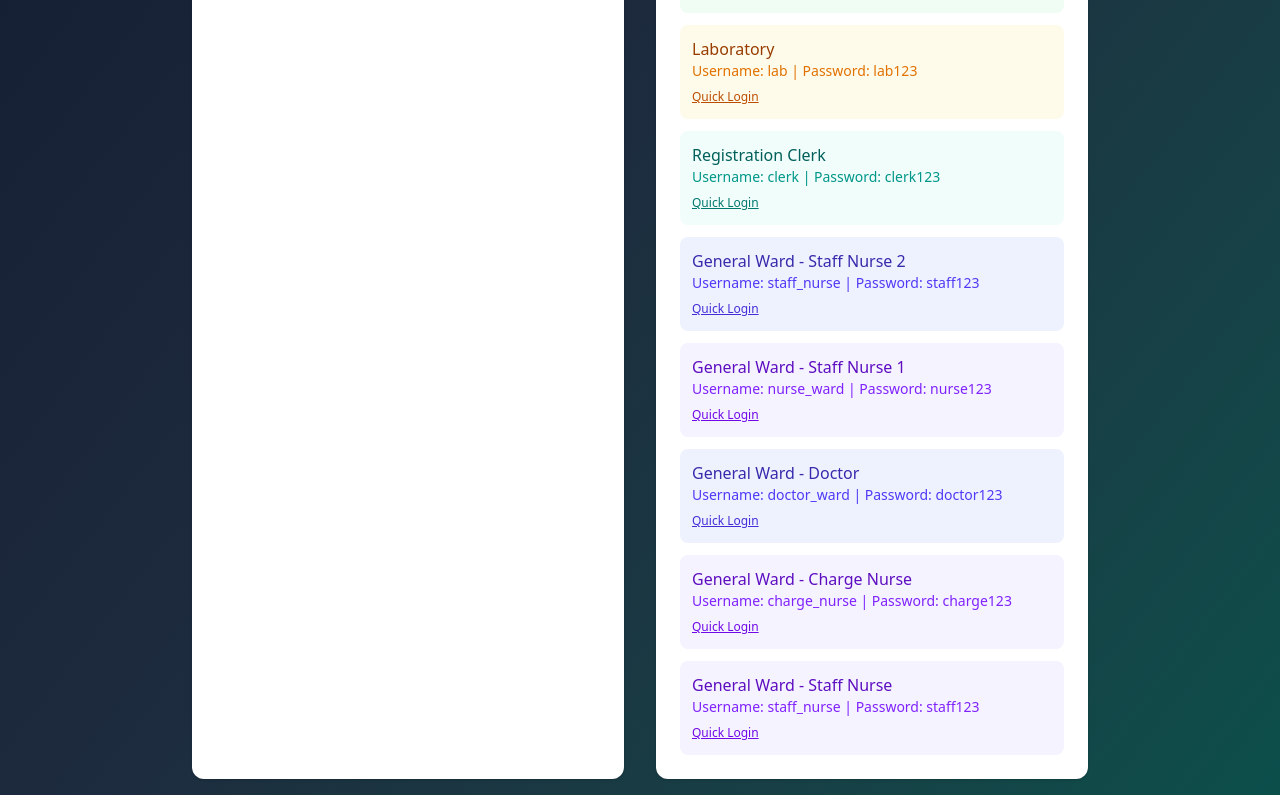
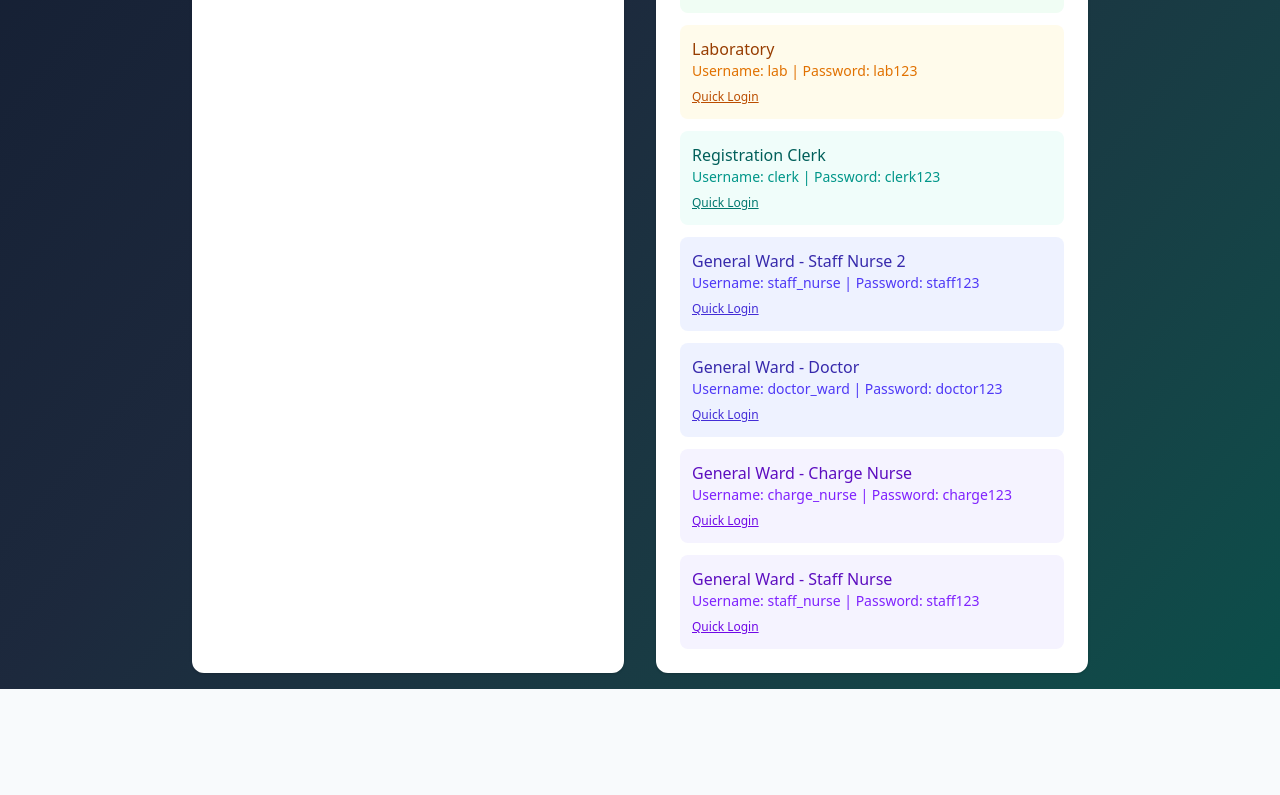
Before and after one commit to ncm110project/EHR-system-project, a Next.js app: page /login in a window 1280 px wide. Shown: the part 855-1650 px from the top of the page. After the commit the page ends 1544 px from the top, so only its background shows below. Built offline with nearby package versions, Linux system fonts and the light colour scheme.

Commit message:
Remove legacy nurse_ward from demo login

```diff
--- a/src/app/login/page.tsx
+++ b/src/app/login/page.tsx
@@ -207,16 +207,6 @@ export default function LoginPage() {
                     Quick Login
                   </button>
                 </div>
-                <div className="p-3 bg-violet-50 rounded-lg">
-                  <p className="font-medium text-violet-800">General Ward - Staff Nurse 1</p>
-                  <p className="text-sm text-violet-600">Username: nurse_ward | Password: nurse123</p>
-                  <button
-                    onClick={() => handleQuickLogin("nurse_ward", "nurse123")}
-                    className="mt-2 text-xs text-violet-700 underline"
-                  >
-                    Quick Login
-                  </button>
-                </div>
                 <div className="p-3 bg-indigo-50 rounded-lg">
                   <p className="font-medium text-indigo-800">General Ward - Doctor</p>
                   <p className="text-sm text-indigo-600">Username: doctor_ward | Password: doctor123</p>
```
